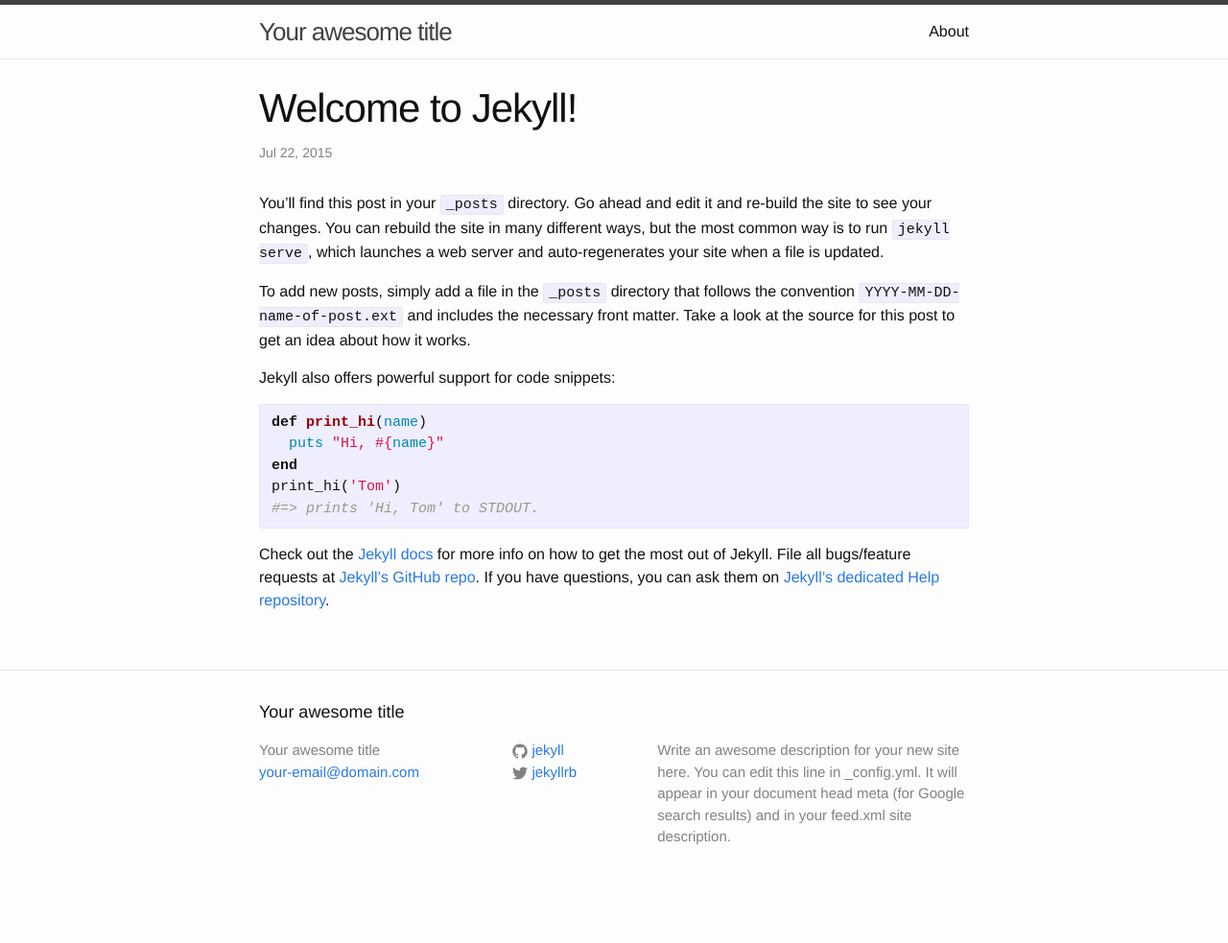
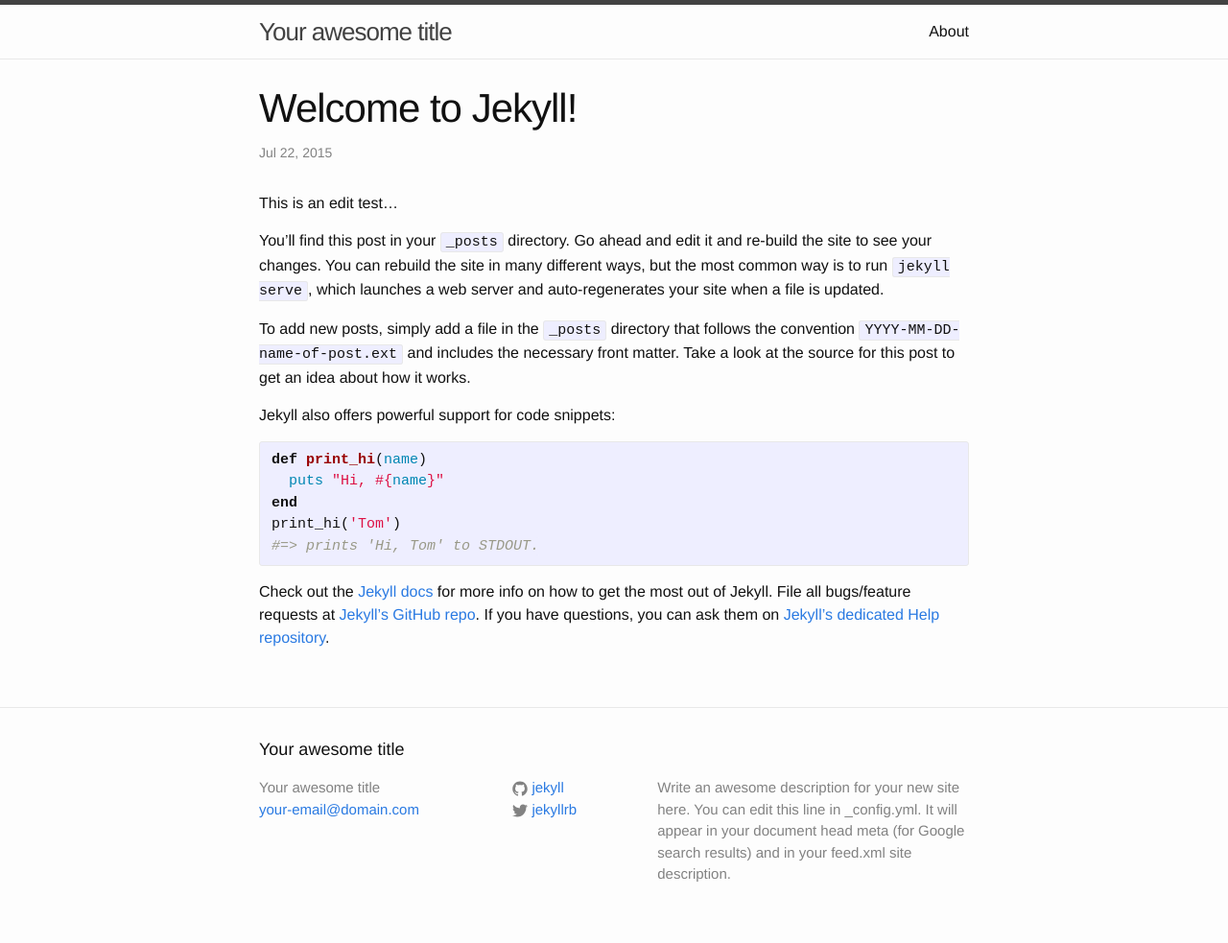
Before and after one commit to cooperhewitt/label-book, a Jekyll site: the page built from _posts/2015-07-22-welcome-to-jekyll.markdown, in a window 1280 px wide. Shown: the whole page at 96% size. Built offline with Jekyll 4.4.1, drawn with Linux system fonts in a browser that asks for light colours; before the commit the page ends 944 px from its top, so only the background shows below that.

Commit message:
testing jekyll

```diff
--- a/_posts/2015-07-22-welcome-to-jekyll.markdown
+++ b/_posts/2015-07-22-welcome-to-jekyll.markdown
@@ -4,6 +4,9 @@
 date:   2015-07-22 17:05:23
 categories: jekyll update
 ---
+
+This is an edit test...
+
 You’ll find this post in your `_posts` directory. Go ahead and edit it and re-build the site to see your changes. You can rebuild the site in many different ways, but the most common way is to run `jekyll serve`, which launches a web server and auto-regenerates your site when a file is updated.
 
 To add new posts, simply add a file in the `_posts` directory that follows the convention `YYYY-MM-DD-name-of-post.ext` and includes the necessary front matter. Take a look at the source for this post to get an idea about how it works.
```
